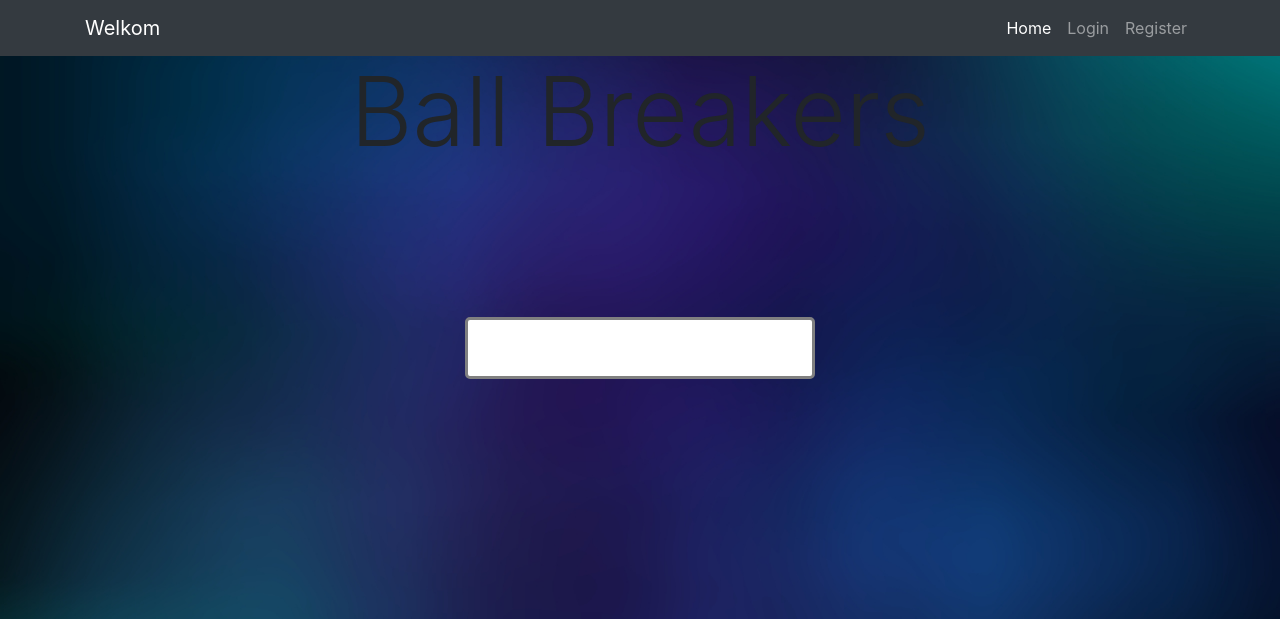
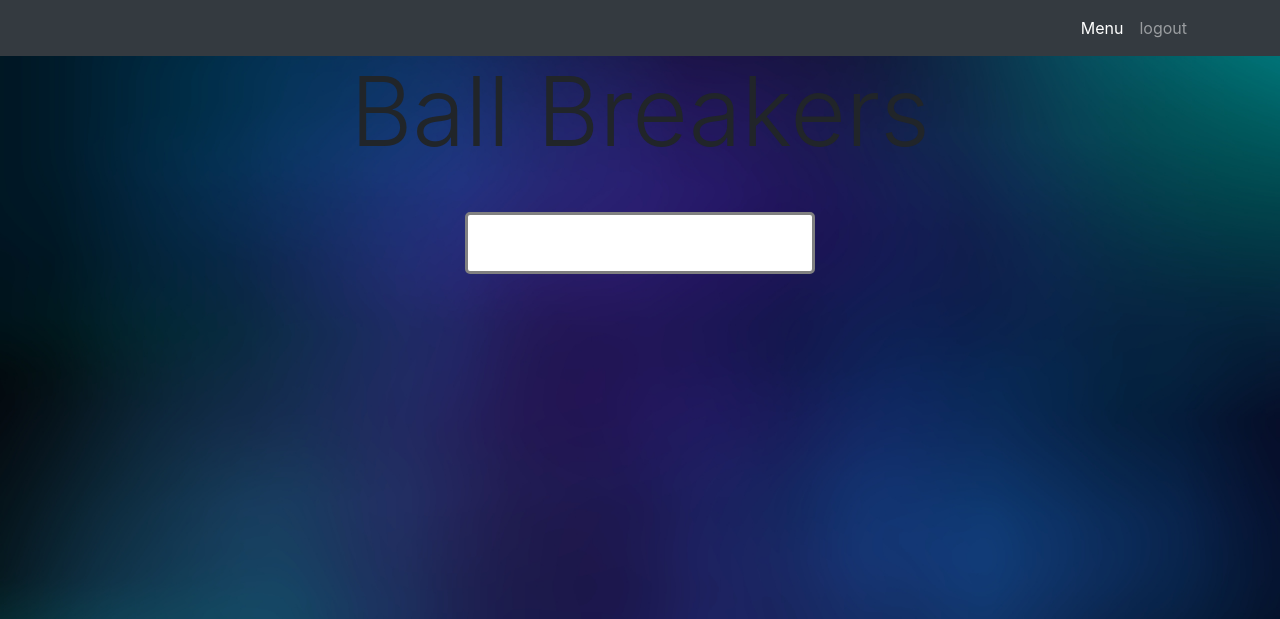
Before and after one commit to Skahir/Breakers, a PHP site: page /menu.html in a window 1280 px wide. Shown: the top 619 px of the page. Run offline with PHP 8.4, Linux system fonts and the light colour scheme; some libraries are stand-ins or nearby versions.

Commit message:
thuis front push update

```diff
--- a/website/login.html
+++ b/website/login.html
@@ -31,7 +31,7 @@
     <!-- Navigation -->
     <nav class="navbar navbar-expand-lg navbar-dark bg-dark fixed-top">
       <div class="container">
-        <a class="navbar-brand" href="#">Welkom</a>
+        <a class="navbar-brand" img=""></a>
         <button class="navbar-toggler" type="button" data-toggle="collapse" data-target="#navbarResponsive" aria-controls="navbarResponsive" aria-expanded="false" aria-label="Toggle navigation">
           <span class="navbar-toggler-icon"></span>
         </button>
--- a/website/menu.html
+++ b/website/menu.html
@@ -31,20 +31,19 @@
     <!-- Navigation -->
     <nav class="navbar navbar-expand-lg navbar-dark bg-dark fixed-top">
       <div class="container">
-        <a class="navbar-brand" href="#">Welkom</a>
+        <a class="navbar-brand" img=""></a>
         <button class="navbar-toggler" type="button" data-toggle="collapse" data-target="#navbarResponsive" aria-controls="navbarResponsive" aria-expanded="false" aria-label="Toggle navigation">
           <span class="navbar-toggler-icon"></span>
         </button>
         <div class="collapse navbar-collapse" id="navbarResponsive">
           <ul class="navbar-nav ml-auto">
             <li class="nav-item active">
-              <a class="nav-link" href="index.html">Home
+              <a class="nav-link" href="menu.html">Menu
                 <span class="sr-only">(current)</span>
               </a>
             </li>
 
-              <a class="nav-link" href="login.html">Login</a>
-              <a class="nav-link" href="register.html">Register</a>
+              <a class="nav-link" href="index.html">logout</a>
 
 
           </ul>
--- a/website/register.html
+++ b/website/register.html
@@ -31,7 +31,7 @@
     <!-- Navigation -->
     <nav class="navbar navbar-expand-lg navbar-dark bg-dark fixed-top">
       <div class="container">
-        <a class="navbar-brand" href="#">Welkom</a>
+        <a class="navbar-brand" img=""></a>
         <button class="navbar-toggler" type="button" data-toggle="collapse" data-target="#navbarResponsive" aria-controls="navbarResponsive" aria-expanded="false" aria-label="Toggle navigation">
           <span class="navbar-toggler-icon"></span>
         </button>
--- a/website/register_form.php
+++ b/website/register_form.php
@@ -91,12 +91,14 @@ if (isset($_POST['register'])){
 
 	// if there's no error, add the row with the info
 	if (!$error){
-	$result = mysqli_query($link, "INSERT INTO accounts (Acc_ID, Acc_Name, Acc_Pass, Acc_mail) VALUES (NULL, '$username', '$password', '$mail')") or die("Failed to query database" .mysqli_error($link));
+	$result = mysqli_query($link, "INSERT INTO accounts (acc_ID, acc_Name, acc_Pass, acc_Mail) VALUES (NULL, '$username', '$password', '$mail')") or die("Failed to query database" .mysqli_error($link));
 
 		if($result){
 			$errMsg = "You have successfully registered, you may login now";
+			header("location: login.html");
 		} else {
 			$errMsg = "Something went wrong, try again later...";
+			header("location: register.html");
 		}
 	}
 }
--- a/website/style.css
+++ b/website/style.css
@@ -18,7 +18,7 @@ body{
     background: white;
     float: center;
     padding: 8%;
-    margin-top: 40%;
+    margin-top: 10%;
 }
 .dio{
     font-size: 20px;
@@ -26,9 +26,6 @@ body{
 }
 .register{
     float: right;
-}
-.menu{
-    margin-top: 20%;
 }
 .button {
     background-color: white; /* Green */
@@ -92,9 +89,6 @@ canvas{
     display: block;
     margin: 0 auto;
 }
-.index{
-    margin-top: 20%;
-}
 .white{
     color: white;
 }
```
